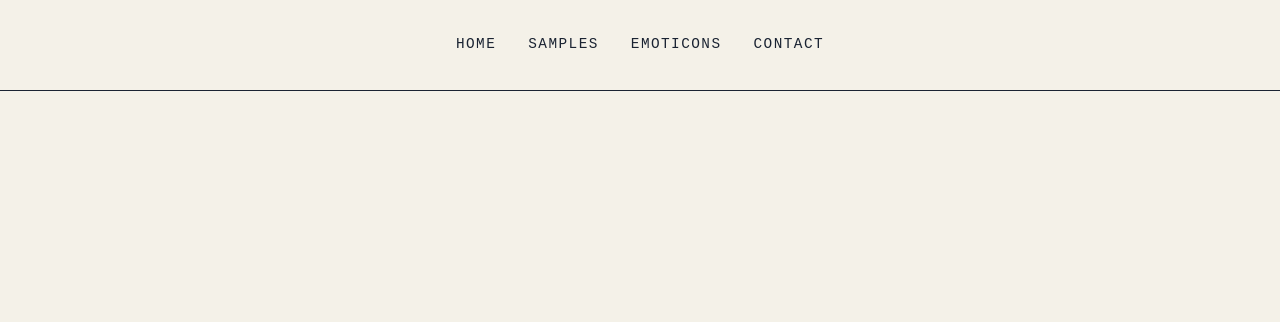
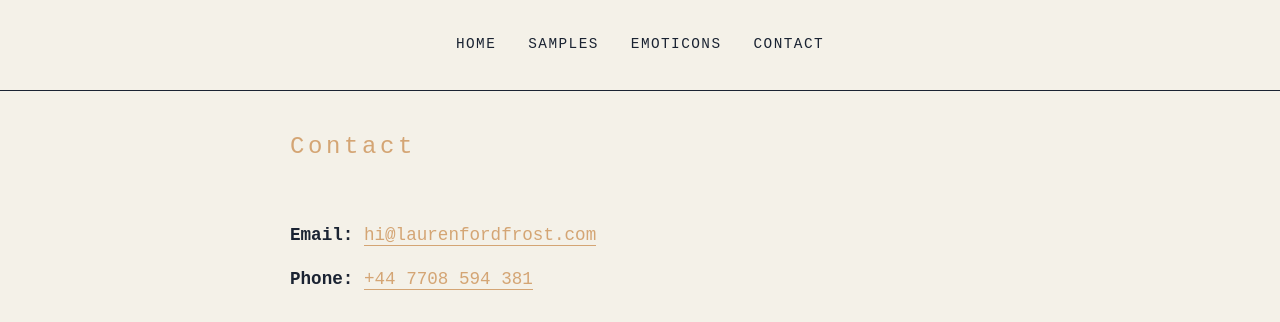
Before and after one commit to elliotwatson89-world/lauren-frost-1, a plain HTML site: page index.html in a window 1280 px wide. Both pictures are taken after a click on the link "CONTACT". Drawn offline with Linux system fonts and the light colour scheme.

Commit message:
Update index.html

```diff
--- a/index.html
+++ b/index.html
@@ -450,6 +450,10 @@
                 </div>
             </div>
             <div class="copy-notice">Click any emoticon to copy it to your clipboard</div>
+        </div>
+    </div>
+
+    <div id="contact" class="page">
         <div class="container">
             <h2>Contact</h2>
             <div class="contact-info">
```
